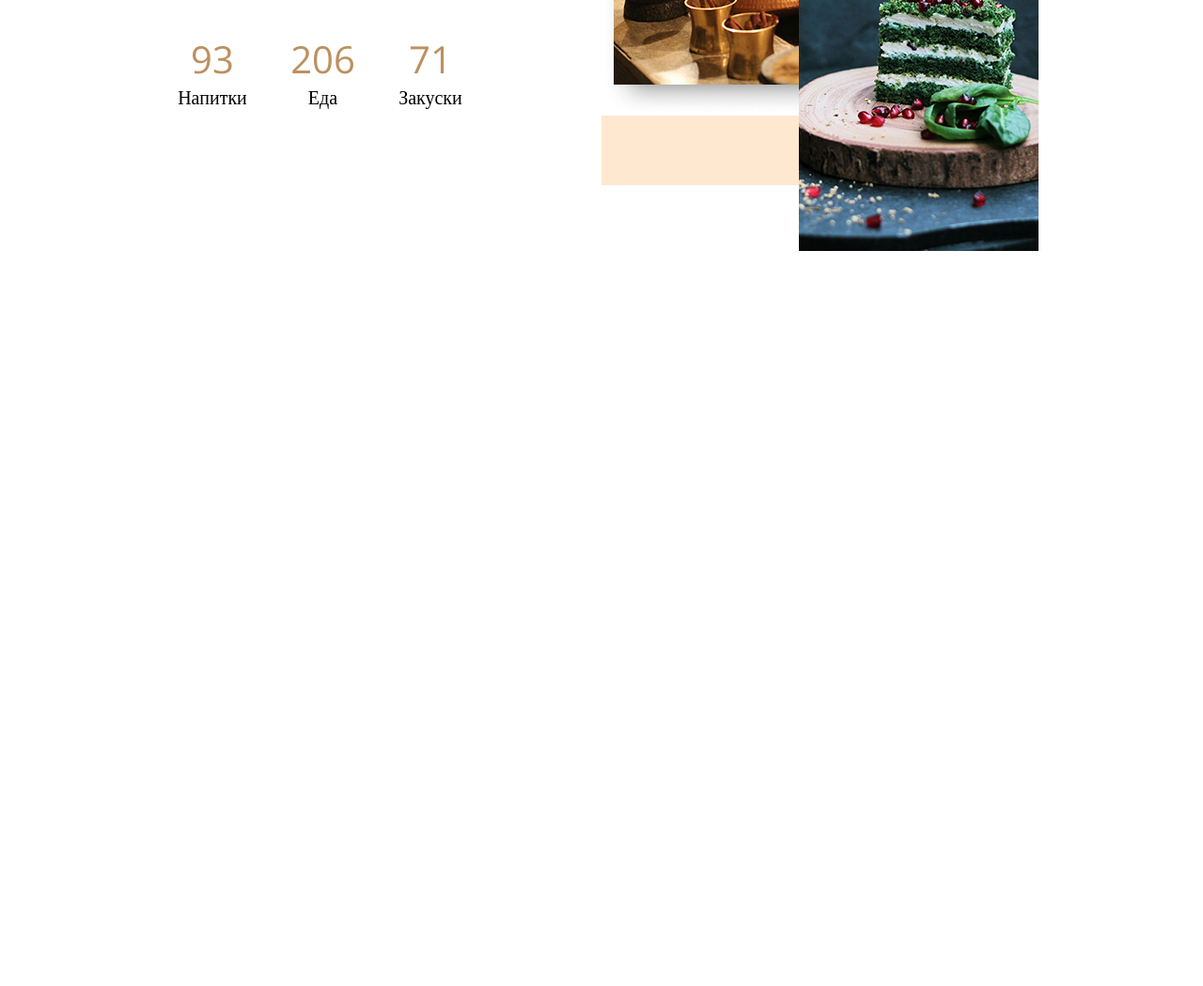
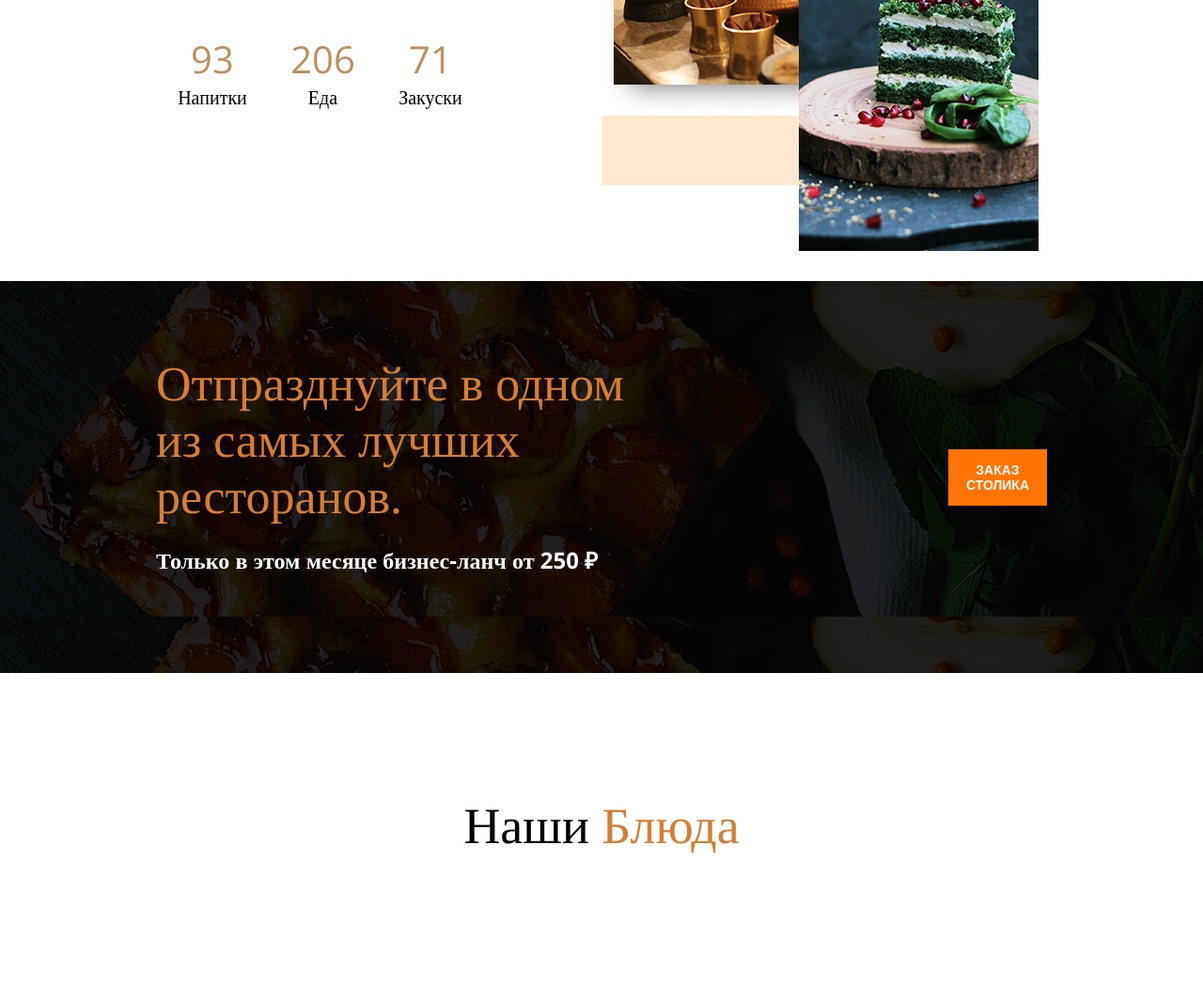
Before and after one commit to varvaryab/code20, a plain HTML site: page p1/index.html in a window 1280 px wide. Shown: the part 1458-2507 px from the top of the page at 94% size. Before the commit the page ends 1725 px from the top, so only its background shows below. Drawn offline with nearby package versions, Linux system fonts and the light colour scheme.

Commit message:
need to finish

```diff
--- a/p1/index.html
+++ b/p1/index.html
@@ -112,5 +112,28 @@
                 </div>
             </div>
         </div>
+
+        <div class="blackblock">
+            <div class="left wrapper">
+                <p class="left__maintext">
+                    Отпразднуйте в одном из самых лучших ресторанов. </p>
+                <p class="left__text">
+                    Только в этом месяце бизнес-ланч от 250 ₽</p>
+            </div>
+            <div class="right wrapper">
+                <button class="button">ЗАКАЗ СТОЛИКА</button>
+            </div>
+        </div>
+        <div class="menu wrapper">
+            <h3 class="menu__title"> Наши <span class="menu__word">Блюда</span> </h3>
+            <div class="menu__content">
+
+                </div>
+
+                </div>
+
+            </div>
+        </div>
     </div>
+
 </body>
--- a/p1/scss/style.scss
+++ b/p1/scss/style.scss
@@ -220,13 +220,16 @@
 
 .content {
     display: flex;
+
     &__info {
         width: 50%;
         padding: 16px 125px 60px 0;
     }
-   &__img{
+
+    &__img {
         width: 50%;
     }
+
     &__title {
 
         font-family: Tinos;
@@ -236,6 +239,7 @@
         text-align: center;
         color: #000000;
         margin-bottom: 21px;
+
         &__word {
             color: #D67E34;
         }
@@ -252,14 +256,17 @@ margin-bottom: 21px;
         margin-bottom: 39px;
 
     }
+
     &__columns {
         display: flex;
         justify-content: space-around;
     }
+
     &__list {
         list-style: none;
         text-align: center;
     }
+
     &__number {
         font-family: Open Sans;
         font-size: 40px;
@@ -268,6 +275,7 @@ line-height: 54px;
         color: #BC9060;
 
     }
+
     &__item {
         font-family: Open Sans;
         font-size: 20px;
@@ -276,26 +284,33 @@ line-height: 27px;
         text-align: center;
 
     }
+
     &__img {
+
         position: relative;
+
         &__one {
             position: absolute;
             z-index: 0;
             top: 74px;
             left: 0px;
         }
+
         &__two {
             position: absolute;
             z-index: 3;
             top: 00px;
             left: 190px;
         }
+
         &__three {
             position: absolute;
             z-index: 2;
             top: 155px;
             left: 210px;
+
         }
+
         &__four {
             position: absolute;
             z-index: -1;
@@ -304,3 +319,81 @@ left: 0px;
         }
     }
 }
+
+.blackblock {
+    display: flex;
+    margin-top: 122px;
+    align-items: center;
+    background-image: url(/p1/image/bg-2.png);
+    margin-bottom: 132px;
+
+    .left {
+
+        &__maintext {
+            font-family: Tinos;
+            font-size: 52px;
+            font-weight: 400;
+            line-height: 60px;
+            text-align: left;
+            color: #D67E34;
+            margin-top: 80px;
+            margin-bottom: 20px;
+
+        }
+
+        &__text {
+            font-family: Open Sans;
+            font-size: 24px;
+            font-weight: 700;
+            line-height: 33px;
+            text-align: left;
+            color: #FFFFFF;
+            margin-bottom: 104px;
+        }
+    }
+
+    .right {
+        .button {
+            text-decoration: none;
+            background-color: #FF7400;
+            font-weight: 700;
+            font-size: 14px;
+            color: white;
+            padding: 14px 19px;
+            transition: color 0.2s linear;
+            border: none;
+        }
+
+        .button:hover {
+            color: #FF7400;
+        }
+    }
+}
+
+.menu {
+
+    &__title {
+        font-family: Tinos;
+        font-size: 54px;
+        font-weight: 400;
+        line-height: 62px;
+        letter-spacing: 0em;
+        text-align: left;
+        color: #000000;
+        text-align: center;
+        margin-bottom: 139px;
+
+    }
+
+    &__word {
+        color: #D67E34;
+    }
+
+    &__content {
+        display: flex;
+        justify-content: space-between;
+
+    }
+
+
+}
```
Also changed, not shown: p1/css/style.css, p1/image/bg-2.png (added), p1/image/hamburger1.png (added), p1/image/pizza.png (added), 3 other files. Lines whose indentation alone changed are shown as unchanged.
